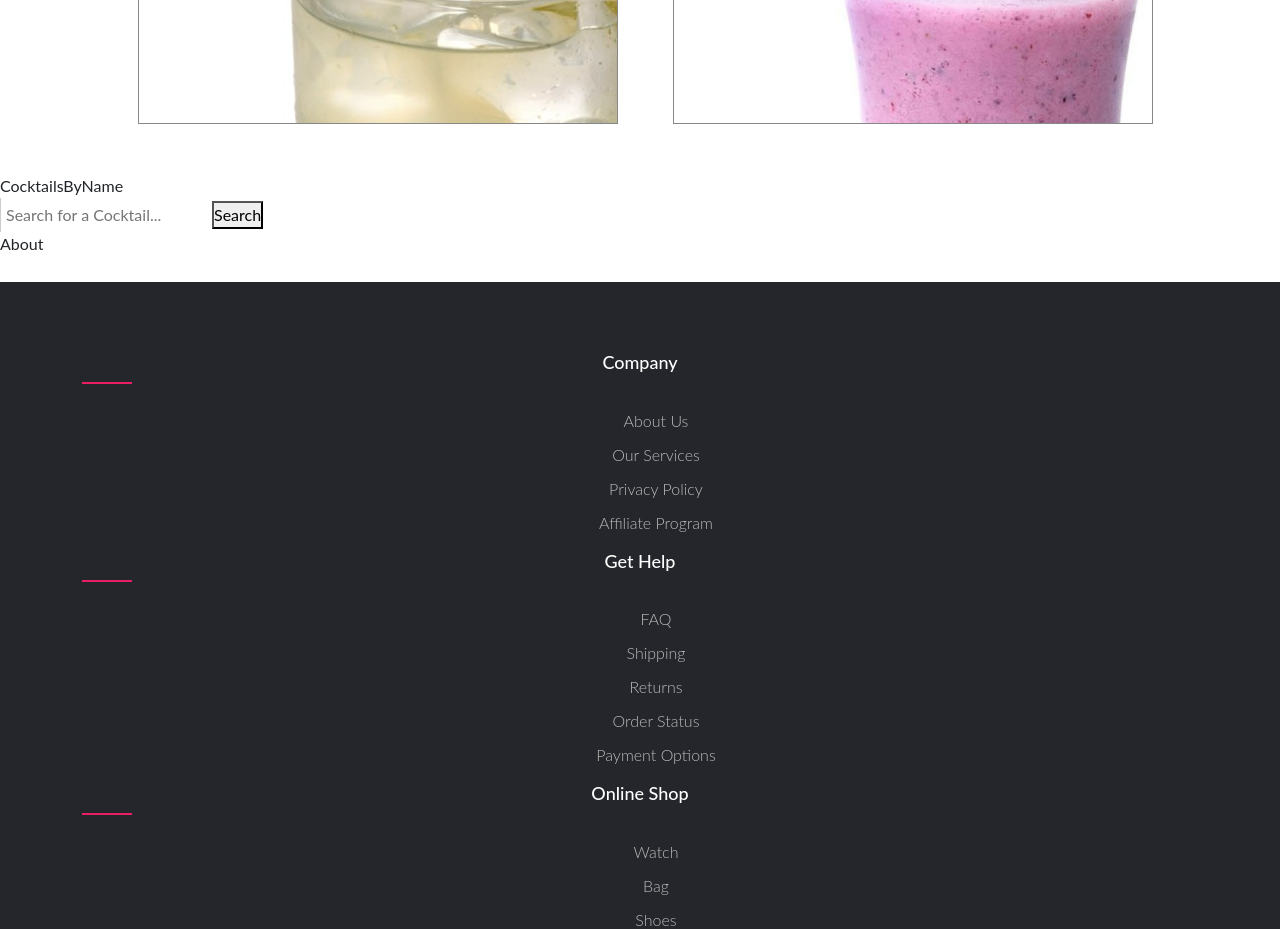
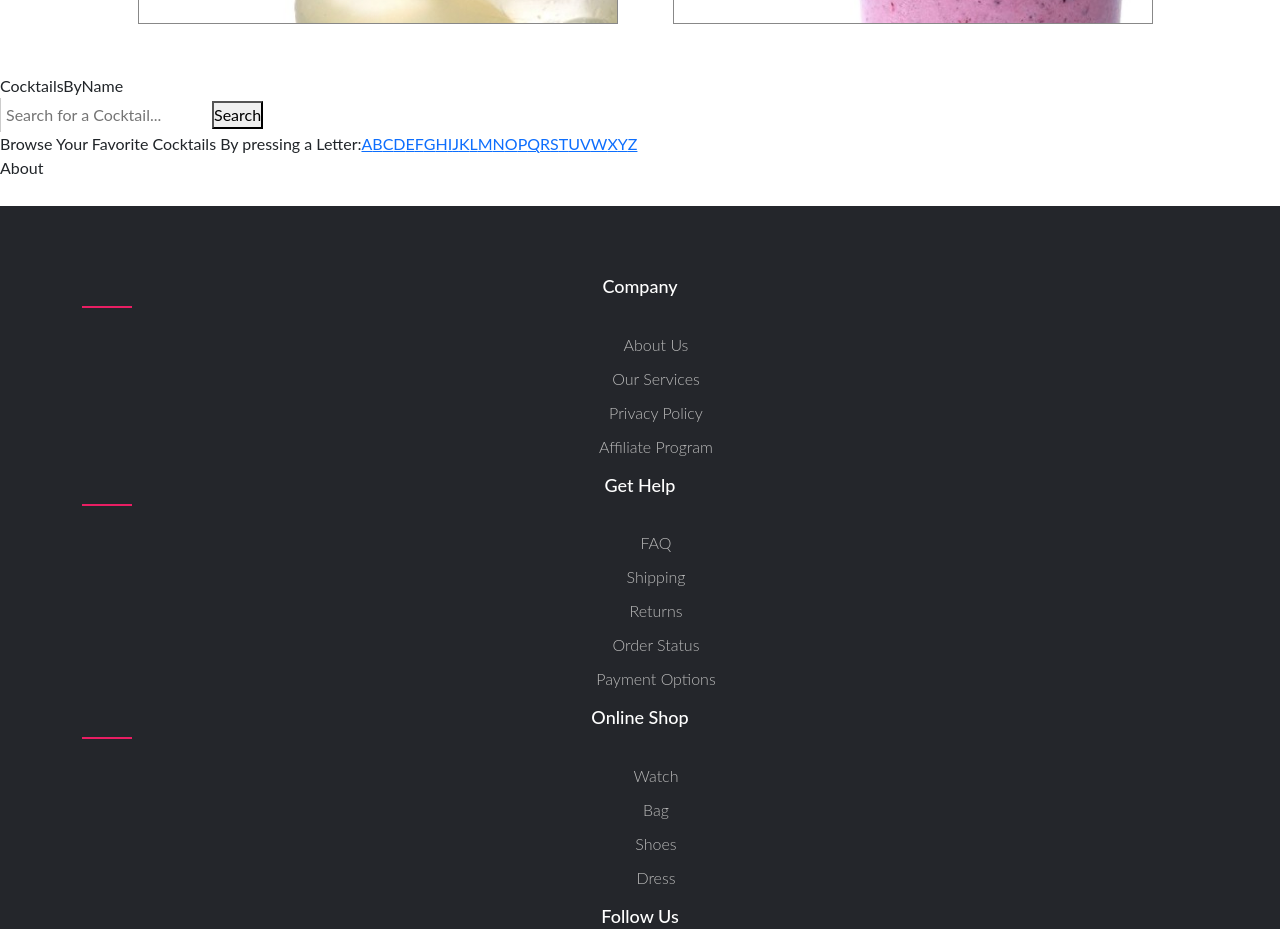
Before and after one commit to GabrielMelhem/Cocktail_App, a React (Create React App) app: page / in a window 1280 px wide. Shown: the part 1460-2389 px from the top of the page. Built offline with nearby package versions, Linux system fonts and the light colour scheme.

Commit message:
cocktail letter updated

```diff
--- a/src/App.js
+++ b/src/App.js
@@ -8,6 +8,7 @@ import About from './components/About';
 import NonAlcoholic from './pages/NonAlcoholic';
 import Alcoholic from "./pages/Alcoholic";
 import DrinksDetails from "./pages/DrinksDetails";
+import CocktailsByLetter from './components/CocktailsByLetter';
 
 function App() {
 
@@ -21,6 +22,7 @@ function App() {
         <Route path='/Alcoholic' element={<Alcoholic />} />
         <Route path='/Non_Alcoholic' element={<NonAlcoholic />} />
         <Route path='/DrinksDetails/:idDrink' element={<DrinksDetails />} />
+        <Route path='/CocktailsByLetter/:selectedLetter' element={<CocktailsByLetter />} />
       </Routes>
     </BrowserRouter>
   );
--- a/src/components/CocktailLetter.js
+++ b/src/components/CocktailLetter.js
@@ -1,11 +1,175 @@
-import React from 'react'
+import React from "react";
+import { useState } from "react";
+import { Link } from "react-router-dom";
 
 const CocktailLetter = () => {
+  const [selectedLetter, setSelectedLetter] = useState(null);
+
+  const letterSelection = (e) => {
+    setSelectedLetter(e.target.textContent);
+    console.log("selectedLetter", selectedLetter);
+  };
   return (
-    <div>Browse Your Favorite Cocktails By Letter:
+    <div>
+      Browse Your Favorite Cocktails By pressing a Letter:
+      <Link
+        to={`/CocktailsByLetter/${selectedLetter}`}
+        onClick={letterSelection}
+      >
+        A
+      </Link>
+      <Link
+        to={`/CocktailsByLetter/${selectedLetter}`}
+        onClick={letterSelection}
+      >
+        B
+      </Link>
+      <Link
+        to={`/CocktailsByLetter/${selectedLetter}`}
+        onClick={letterSelection}
+      >
+        C
+      </Link>
+      <Link
+        to={`/CocktailsByLetter/${selectedLetter}`}
+        onClick={letterSelection}
+      >
+        D
+      </Link>
+      <Link
+        to={`/CocktailsByLetter/${selectedLetter}`}
+        onClick={letterSelection}
+      >
+        E
+      </Link>
+      <Link
+        to={`/CocktailsByLetter/${selectedLetter}`}
+        onClick={letterSelection}
+      >
+        F
+      </Link>
+      <Link
+        to={`/CocktailsByLetter/${selectedLetter}`}
+        onClick={letterSelection}
+      >
+        G
+      </Link>
+      <Link
+        to={`/CocktailsByLetter/${selectedLetter}`}
+        onClick={letterSelection}
+      >
+        H
+      </Link>
+      <Link
+        to={`/CocktailsByLetter/${selectedLetter}`}
+        onClick={letterSelection}
+      >
+        I
+      </Link>
+      <Link
+        to={`/CocktailsByLetter/${selectedLetter}`}
+        onClick={letterSelection}
+      >
+        J
+      </Link>
+      <Link
+        to={`/CocktailsByLetter/${selectedLetter}`}
+        onClick={letterSelection}
+      >
+        K
+      </Link>
+      <Link
+        to={`/CocktailsByLetter/${selectedLetter}`}
+        onClick={letterSelection}
+      >
+        L
+      </Link>
+      <Link
+        to={`/CocktailsByLetter/${selectedLetter}`}
+        onClick={letterSelection}
+      >
+        M
+      </Link>
+      <Link
+        to={`/CocktailsByLetter/${selectedLetter}`}
+        onClick={letterSelection}
+      >
+        N
+      </Link>
+      <Link
+        to={`/CocktailsByLetter/${selectedLetter}`}
+        onClick={letterSelection}
+      >
+        O
+      </Link>
+      <Link
+        to={`/CocktailsByLetter/${selectedLetter}`}
+        onClick={letterSelection}
+      >
+        P
+      </Link>
+      <Link
+        to={`/CocktailsByLetter/${selectedLetter}`}
+        onClick={letterSelection}
+      >
+        Q
+      </Link>
+      <Link
+        to={`/CocktailsByLetter/${selectedLetter}`}
+        onClick={letterSelection}
+      >
+        R
+      </Link>
+      <Link
+        to={`/CocktailsByLetter/${selectedLetter}`}
+        onClick={letterSelection}
+      >
+        S
+      </Link>
+      <Link
+        to={`/CocktailsByLetter/${selectedLetter}`}
+        onClick={letterSelection}
+      >
+        T
+      </Link>
+      <Link
+        to={`/CocktailsByLetter/${selectedLetter}`}
+        onClick={letterSelection}
+      >
+        U
+      </Link>
+      <Link
+        to={`/CocktailsByLetter/${selectedLetter}`}
+        onClick={letterSelection}
+      >
+        V
+      </Link>
+      <Link
+        to={`/CocktailsByLetter/${selectedLetter}`}
+        onClick={letterSelection}
+      >
+        W
+      </Link>
+      <Link
+        to={`/CocktailsByLetter/${selectedLetter}`}
+        onClick={letterSelection}
+      >
+        X
+      </Link>
+      <Link
+        to={`/CocktailsByLetter/${selectedLetter}`}
+        onClick={letterSelection}
+      >
+        Y
+      </Link>
+      <Link
+        to={`/CocktailsByLetter/${selectedLetter}`}
+        onClick={letterSelection}
+      >
+        Z
+      </Link>
+    </div>
+  );
+};
 
-    </div>
-  )
-}
-
-export default CocktailLetter
+export default CocktailLetter;
--- a/src/components/CocktailsByLetter.js
+++ b/src/components/CocktailsByLetter.js
@@ -1,16 +1,19 @@
 import React from 'react'
 import { useState } from "react";
-import CocktailInput from "./CocktailInput.js";
+import { useParams } from 'react-router-dom';
 import DrinkCard from '../components/DrinkCard/DrinkCard';
+import CocktailLetter from './CocktailLetter.js';
 
 const CocktailsByLetter = () => {
-  const [selectedLetter, setSelectedLetter] = useState(null);
+
   const [cocktailsData, setCocktailsData] = useState([]);
+  const {selectedLetter} = useParams();
+  console.log('selectedLetter: ', selectedLetter);
 
   const fetchCocktailByLetter = async (letter) => {
     try {
       const response = await fetch(
-        `https://www.thecocktaildb.com/api/json/v1/1/search.php?f=${letter}`
+        `https://www.thecocktaildb.com/api/json/v1/1/search.php?f=${selectedLetter}`
       );
       const data = await response.json();
       console.log("Get Data", data.drinks);
@@ -21,12 +24,11 @@ const CocktailsByLetter = () => {
     }
   };
 
-  const letterSelection = () => {
 
-  };
 
   return (
     <div>CocktailsByLetter
+
       {cocktailsData &&
         cocktailsData.map((drink) => {
           return <li key={drink.idDrink}>{<DrinkCard drink={drink} />}</li>;
--- a/src/components/CocktailsByName.js
+++ b/src/components/CocktailsByName.js
@@ -4,7 +4,7 @@ import CocktailInput from "./CocktailInput.js";
 import DrinkCard from '../components/DrinkCard/DrinkCard';
 
 const CocktailsByName = () => {
-  const [selectedCocktail, setSelectedCocktail] = useState(null);
+  const [selectedCocktail, setSelectedCocktail] = useState('');
   const [cocktailData, setCocktailData] = useState([]);
 
   const fetchCocktailByName = async (cocktailName) => {
--- a/src/components/Footer/Footer.js
+++ b/src/components/Footer/Footer.js
@@ -6,10 +6,10 @@ function Footer() {
   return (
     <FooterSection>
       <FooterDesc> </FooterDesc>
-      <footer class="footer">
-        <div class="container">
-          <div class="row">
-            <div class="footer-col">
+      <footer className="footer">
+        <div className="container">
+          <div className="row">
+            <div className="footer-col">
               <h4>company</h4>
               <ul>
                 <li>
@@ -26,7 +26,7 @@ function Footer() {
                 </li>
               </ul>
             </div>
-            <div class="footer-col">
+            <div className="footer-col">
               <h4>get help</h4>
               <ul>
                 <li>
@@ -46,7 +46,7 @@ function Footer() {
                 </li>
               </ul>
             </div>
-            <div class="footer-col">
+            <div className="footer-col">
               <h4>online shop</h4>
               <ul>
                 <li>
@@ -63,20 +63,20 @@ function Footer() {
                 </li>
               </ul>
             </div>
-            <div class="footer-col">
+            <div className="footer-col">
               <h4>follow us</h4>
-              <div class="social-links">
+              <div className="social-links">
                 <a href="#">
-                  <i class="fab fa-facebook-f"></i>
+                  <i className="fab fa-facebook-f"></i>
                 </a>
                 <a href="#">
-                  <i class="fab fa-twitter"></i>
+                  <i className="fab fa-twitter"></i>
                 </a>
                 <a href="#">
-                  <i class="fab fa-instagram"></i>
+                  <i className="fab fa-instagram"></i>
                 </a>
                 <a href="#">
-                  <i class="fab fa-linkedin-in"></i>
+                  <i className="fab fa-linkedin-in"></i>
                 </a>
               </div>
             </div>
--- a/src/components/Home/Home.js
+++ b/src/components/Home/Home.js
@@ -11,6 +11,7 @@ import CocktailsByName from "../CocktailsByName.js";
 import About from "../About";
 import Footer from "../Footer/Footer";
 import Carousel from 'react-bootstrap/Carousel';
+import CocktailLetter from "../CocktailLetter.js";
 
 function Home() {
 
@@ -77,6 +78,10 @@ function Home() {
         <CocktailsByName />
       </div>
 
+      <div className="cocktailLetterSection">
+        <CocktailLetter />
+      </div>
+
       <About />
       {/* <SocialMedia /> */}
       <Footer />
--- a/src/components/Home/style.js
+++ b/src/components/Home/style.js
@@ -1,7 +1,7 @@
 import styled from "styled-components";
 
 export const HomeSection = styled.div`
-    height: 1000px;
+    height: 900px;
     // background: url('images/home12.jpg');
     background-size: cover;
     background-position: center;
```
Also changed, not shown: src/components/Navbar/Navbar.js (+15 -15 lines).
